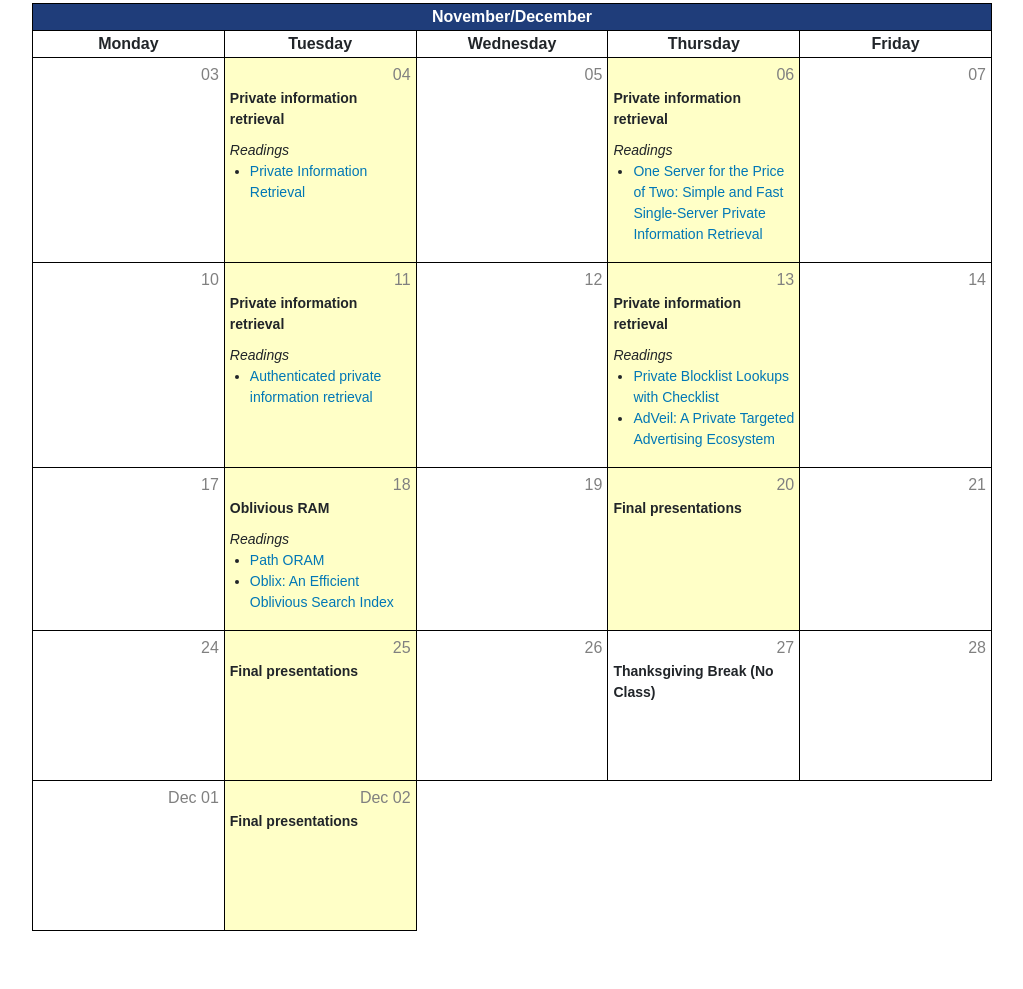
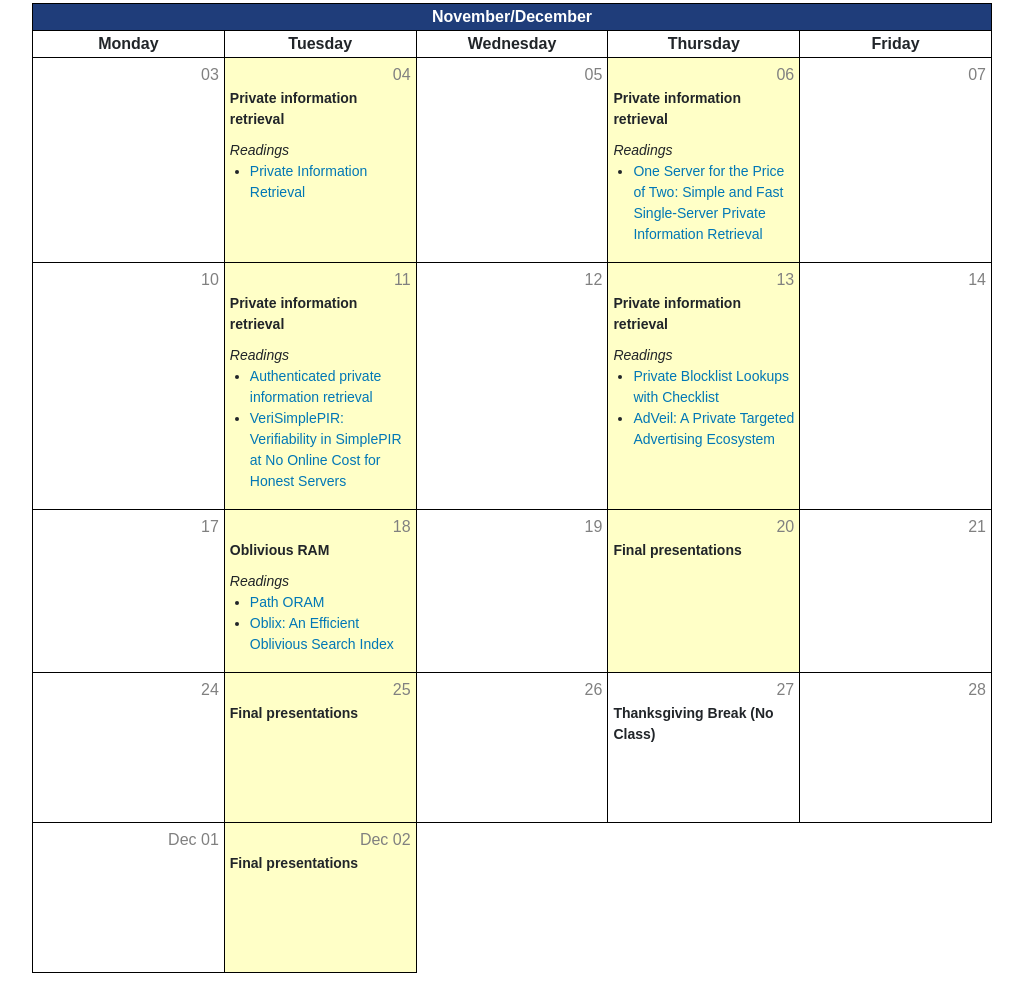
Before and after one commit to julialen/julialen.github.io, a plain HTML site: page docs/comp790-188/schedule.html in a window 1280 px wide. Shown: the part 3017-4006 px from the top of the page, without its empty margins (128-1151 px from the left). Before the commit the page ends 3964 px from the top, so only its background shows below. Drawn offline with nearby package versions, Linux system fonts and the light colour scheme.

Commit message:
update schedule

```diff
--- a/docs/comp790-188/schedule.html
+++ b/docs/comp790-188/schedule.html
@@ -631,6 +631,7 @@ Men with No Names</a></li>
                 <p style="margin-bottom:0; margin-top:10px;"><em>Readings</em></p>
                 <ul style="padding-left:20px;">
                   <li><a href="https://eprint.iacr.org/2023/297.pdf">Authenticated private information retrieval</a></li>
+                  <li><a href="https://eprint.iacr.org/2024/341.pdf">VeriSimplePIR: Verifiability in SimplePIR at No Online Cost for Honest Servers</a></li>
                 </ul>
               </div>
             </td>
```
